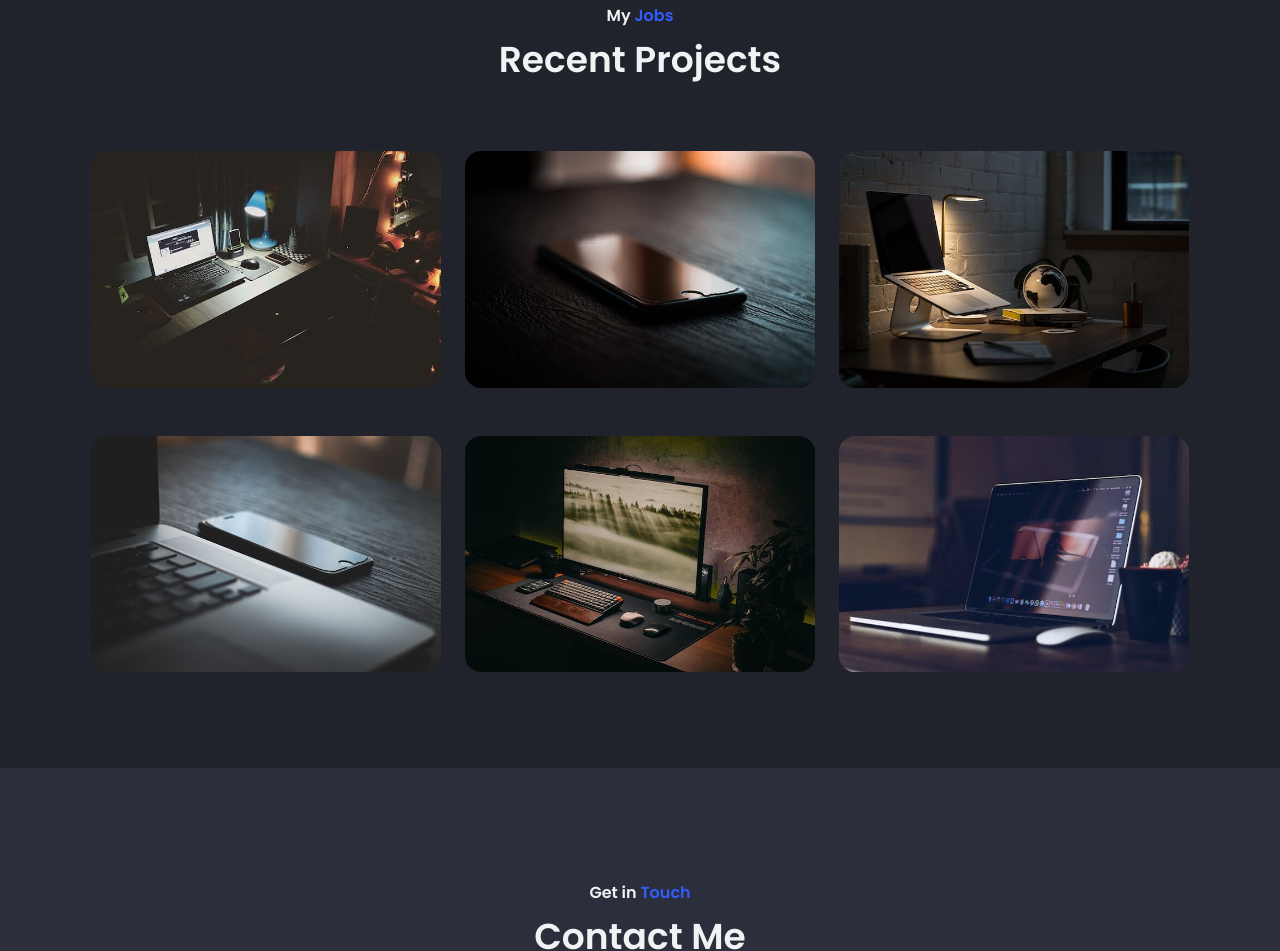
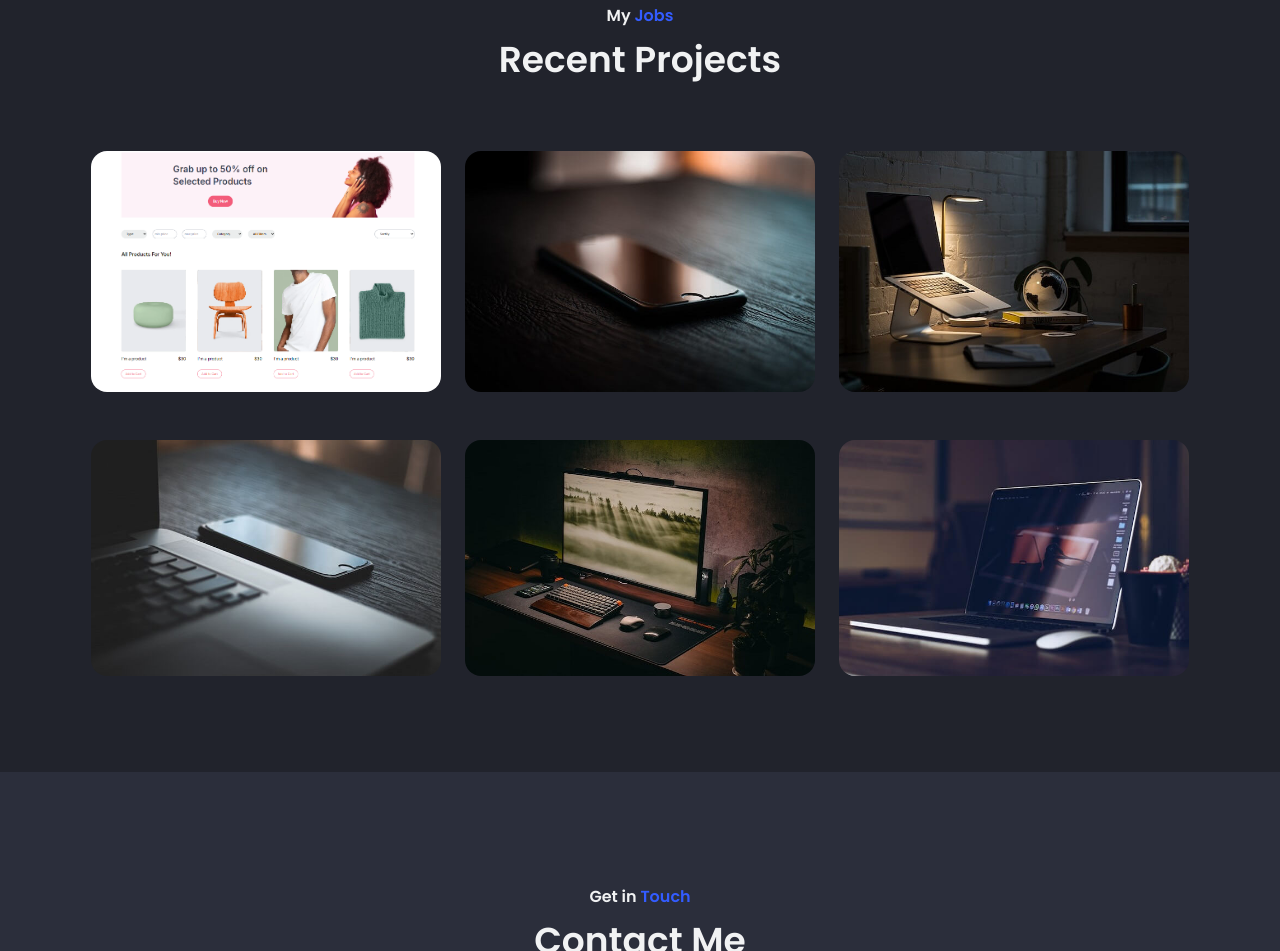
Before and after one commit to ngabonzizaguy/Pixel-Haven, a plain HTML site: page index.html in a window 1280 px wide. Shown: the part 2899-3850 px from the top of the page. Drawn offline with nearby package versions, Linux system fonts and the light colour scheme.

Commit message:
image mod

```diff
--- a/index.html
+++ b/index.html
@@ -270,7 +270,7 @@
          <div class="projects__container container grid">
             <article class="projects__card">
                <img src="
-               assets/img/project-img-1.jpg" alt="projects image" class="projects__img">
+               assets/img/scrnsht3.PNG" alt="projects image" class="projects__img">
 
                <div class="projects__modal">
                   <span class="projects__subtitle">Web</span>
```
Also changed, not shown: assets/img/scrnsht3.PNG (added).
